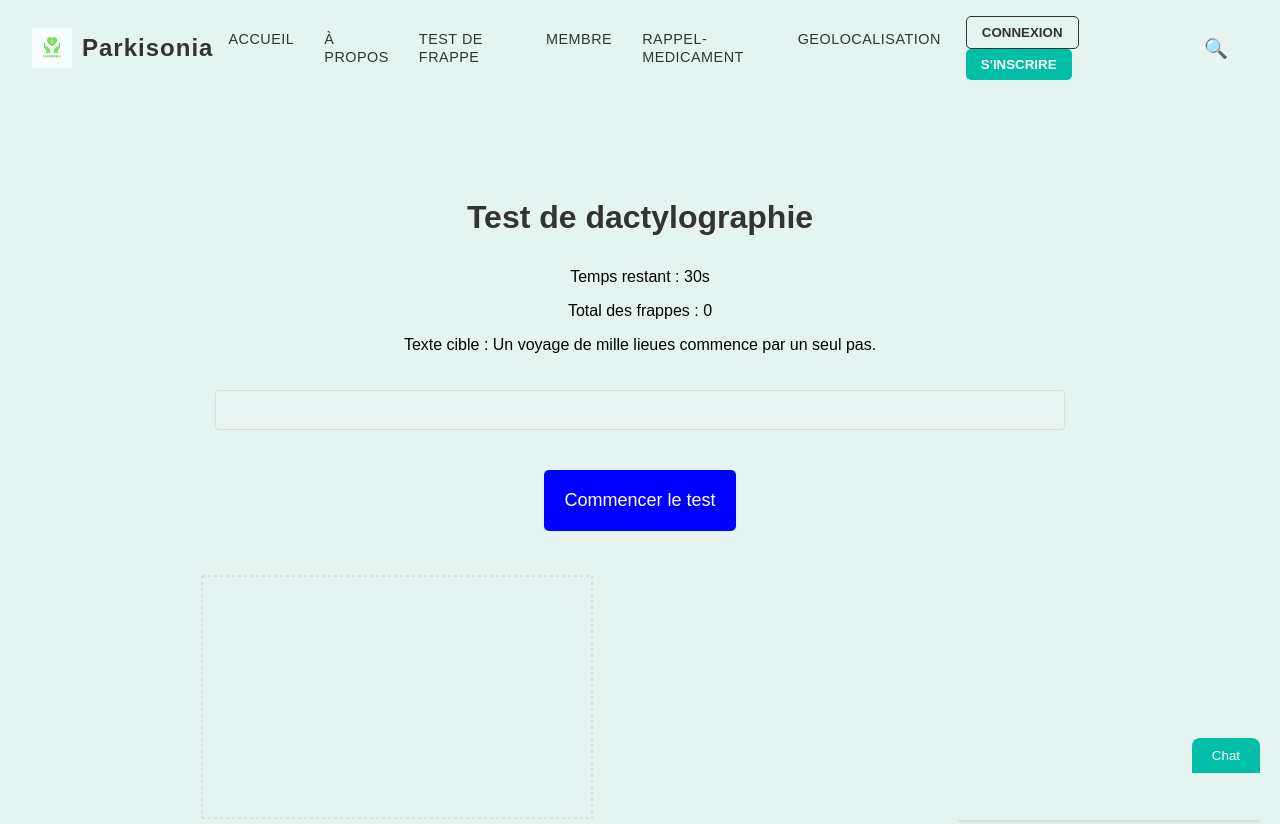
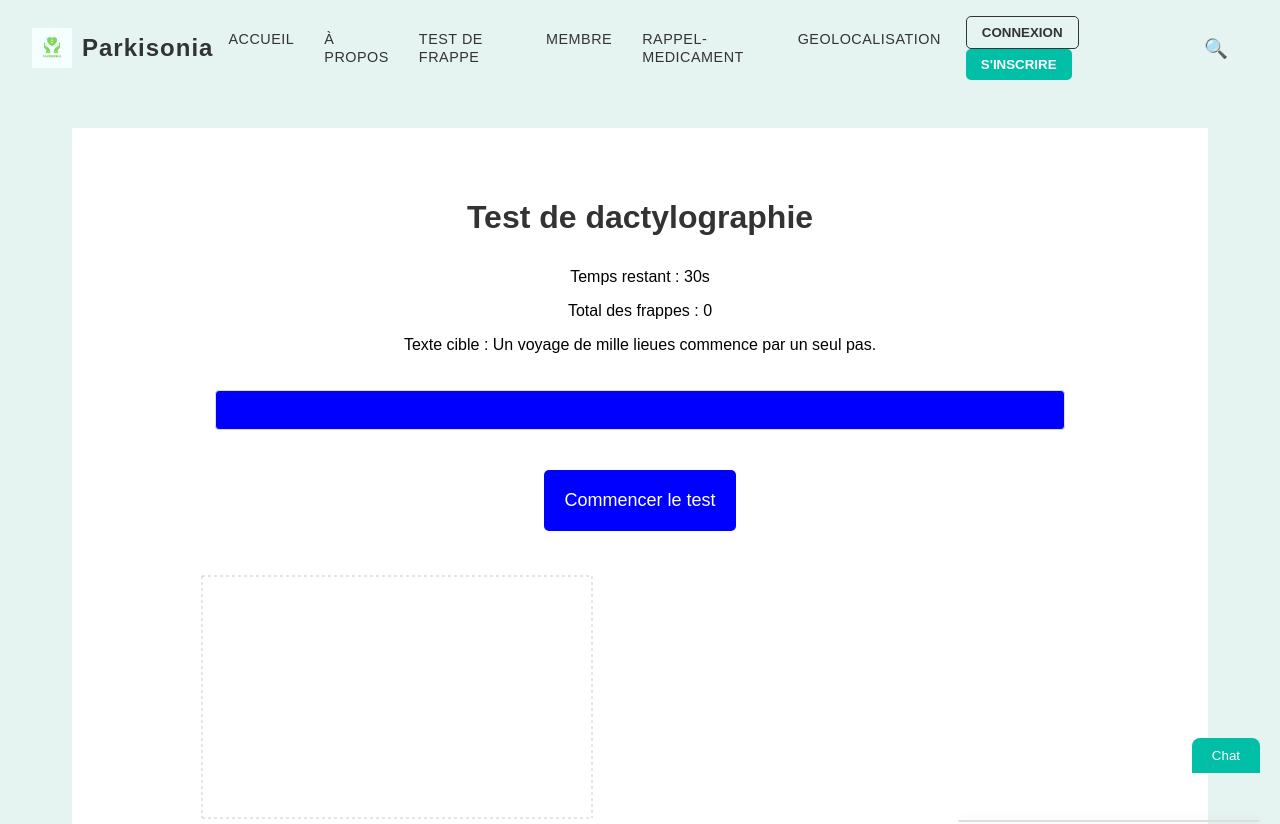
Before and after one commit to EPSIWork/ParkinsonApp-frontend, a React (Create React App) app: page /test-de-frappe in a window 1280 px wide. Shown: the top 824 px of the page. Built offline with nearby package versions, Linux system fonts and the light colour scheme.

Commit message:
test de frappe

```diff
--- a/src/pages/Traitement/Traitement.tsx
+++ b/src/pages/Traitement/Traitement.tsx
@@ -137,6 +137,7 @@ const styles: { [key: string]: React.CSSProperties } = {
   container: {
     textAlign: 'center',
     padding: '50px',
+    backgroundColor: 'white',
   },
   button: {
     padding: '20px',
@@ -156,9 +157,11 @@ const styles: { [key: string]: React.CSSProperties } = {
   },
   input: {
     padding: '10px',
+    backgroundColor: 'blue',
     fontSize: '16px',
     width: '80%',
     margin: '20px 0',
+    color: 'white',
   },
   suggestions: {
     fontSize: '18px',
```
Also changed, not shown: 1 other file (tests, documents, lock files or other folders).
